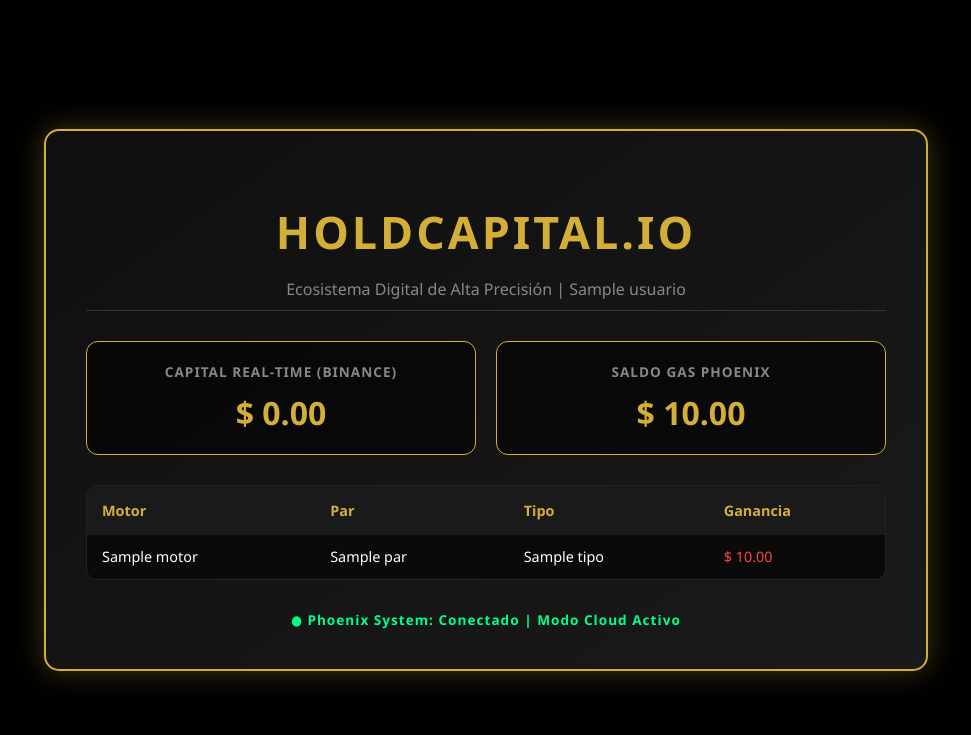
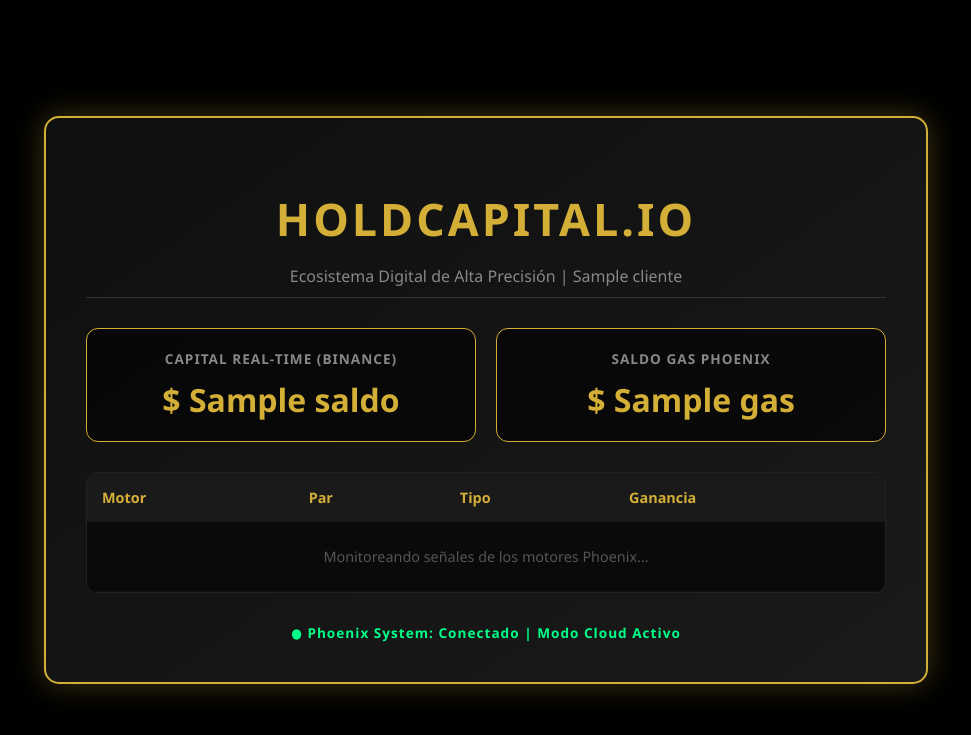
Before and after one commit to javiercubillosa-netizen/Hold_Capital-System, a Flask app: template holdcapital.io/templates/index.html in a window 1280 px wide. Shown: the top 735 px of the page, without its empty margins (154-1125 px from the left). Run offline with Flask 3, Linux system fonts and the light colour scheme; the template is opened without the code that fills it: most values are stand-ins (such as "Sample title", 1, 10 or a date in 2020); some libraries are stand-ins or nearby versions.

Commit message:
Update index.html for dynamic data display
Actualizacin htlm

```diff
--- a/holdcapital.io/templates/index.html
+++ b/holdcapital.io/templates/index.html
@@ -39,7 +39,6 @@
             border-bottom: 1px solid #333;
             padding-bottom: 10px;
         }
-        /* Grid de Tarjetas */
         .dashboard-grid {
             display: grid;
             grid-template-columns: 1fr 1fr;
@@ -69,7 +68,6 @@
             font-size: 2rem;
             font-weight: bold;
         }
-        /* Tabla de Operaciones */
         .table-container {
             background: #0a0a0a;
             border-radius: 10px;
@@ -104,16 +102,16 @@
 <body>
     <div class="container">
         <h1>HOLDCAPITAL.IO</h1>
-        <p class="subtitle">Ecosistema Digital de Alta Precisión | {{ usuario }}</p>
+        <p class="subtitle">Ecosistema Digital de Alta Precisión | {{ cliente }}</p>
 
         <div class="dashboard-grid">
             <div class="card">
                 <h3>Capital Real-Time (Binance)</h3>
-                <div class="value">$ {{ "%.2f"|format(capital) }}</div>
+                <div class="value" id="saldo-binance">$ {{ saldo }}</div>
             </div>
             <div class="card">
                 <h3>Saldo Gas Phoenix</h3>
-                <div class="value">$ {{ "%.2f"|format(gas) }}</div>
+                <div class="value" id="saldo-gas">$ {{ gas }}</div>
             </div>
         </div>
 
@@ -127,30 +125,41 @@
                         <th>Ganancia</th>
                     </tr>
                 </thead>
-                <tbody>
-                    {% for op in operaciones %}
+                <tbody id="tabla-operaciones">
                     <tr>
-                        <td>{{ op.motor }}</td>
-                        <td>{{ op.par }}</td>
-                        <td>{{ op.tipo }}</td>
-                        <td style="color: {{ '#00ff88' if op.ganancia > 0 else '#ff4444' }};">
-                            {{ "$ %.2f"|format(op.ganancia) }}
+                        <td colspan="4" style="text-align: center; color: #555; padding: 25px;">
+                            Monitoreando señales de los motores Phoenix...
                         </td>
                     </tr>
-                    {% else %}
-                    <tr>
-                        <td colspan="4" style="text-align: center; color: #555; padding: 25px;">
-                            Esperando señales de los motores Phoenix...
-                        </td>
-                    </tr>
-                    {% endfor %}
                 </tbody>
             </table>
         </div>
 
-        <div class="status">
+        <div class="status" id="sistema-status">
             ● Phoenix System: Conectado | Modo Cloud Activo
         </div>
     </div>
+
+    <script>
+        function actualizarDatos() {
+            fetch('/api/data')
+                .then(response => response.json())
+                .then(data => {
+                    // Actualiza Capital y Gas en pantalla
+                    document.getElementById('saldo-binance').innerText = '$ ' + data.saldo;
+                    document.getElementById('saldo-gas').innerText = '$ ' + data.gas;
+
+                    // Actualiza el texto de status
+                    if(data.status) {
+                        document.getElementById('sistema-status').innerText = '● ' + data.status;
+                    }
+                })
+                .catch(err => console.log('Esperando conexión con los motores...'));
+        }
+
+        // Ejecutar al cargar y luego cada 30 segundos
+        actualizarDatos();
+        setInterval(actualizarDatos, 30000);
+    </script>
 </body>
 </html>
```
